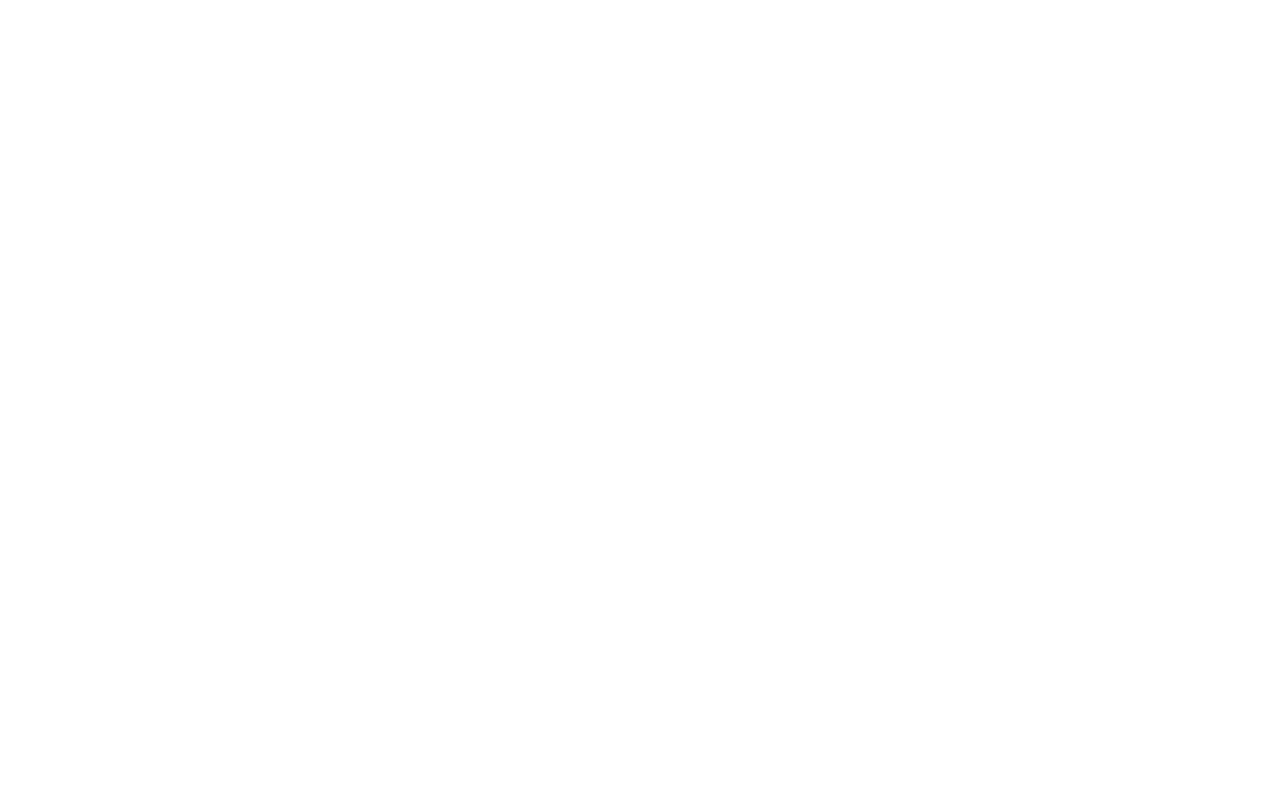
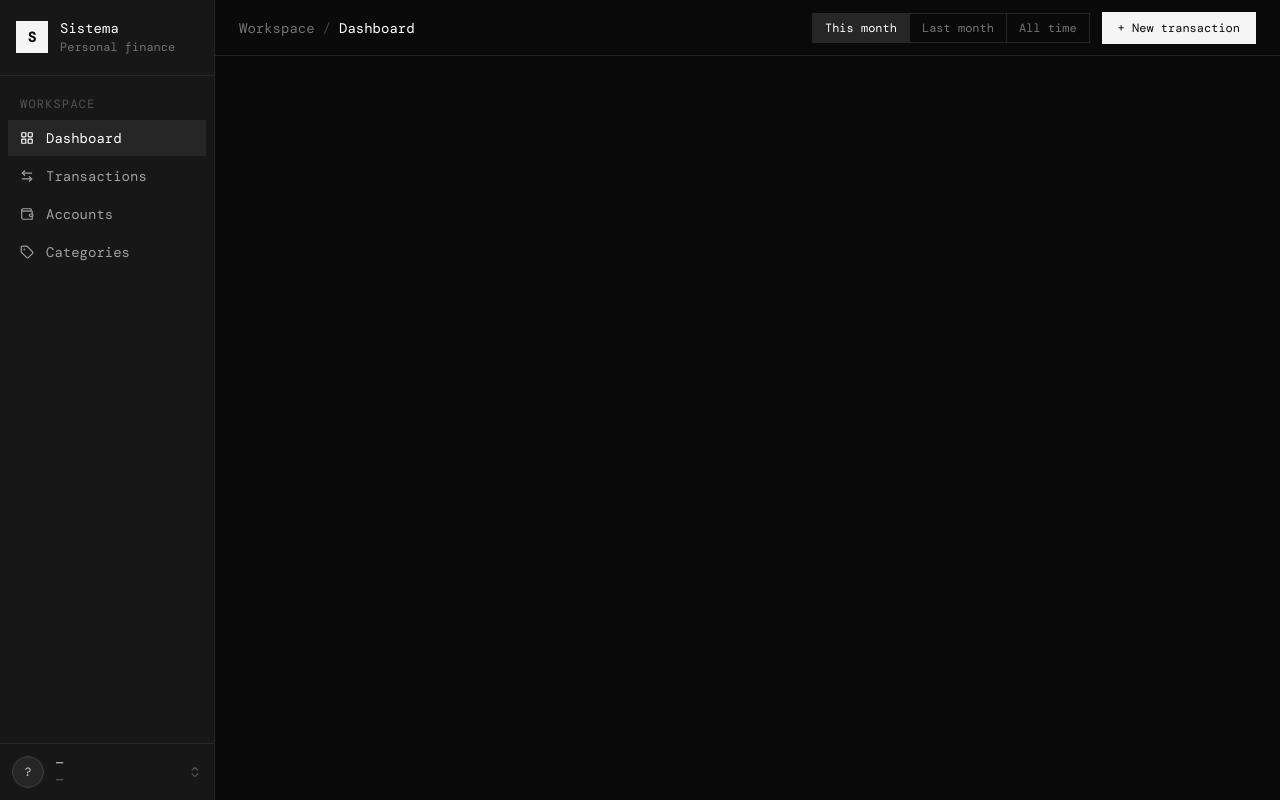
Before and after one commit to renanmerlotti/sistema-financeiro, a React (Vite) app in the folder frontend/: page /dashboard in a window 1280 px wide. Before the commit this address had no page. Built offline with nearby package versions, Linux system fonts and the light colour scheme.

Commit message:
feat(dashboard): create Dashboard.jsx with Header.jsx and Sidebar.jsx

```diff
--- a/frontend/package.json
+++ b/frontend/package.json
@@ -12,6 +12,7 @@
   "dependencies": {
     "@tailwindcss/vite": "^4.2.4",
     "axios": "^1.16.0",
+    "lucide-react": "^1.14.0",
     "react": "^19.2.5",
     "react-dom": "^19.2.5",
     "react-router-dom": "^7.14.2",
--- a/frontend/src/App.jsx
+++ b/frontend/src/App.jsx
@@ -2,6 +2,7 @@
 import { AuthProvider } from "./context/AuthContext";
 import Login from "./components/Login";
 import Register from "./components/Register";
+import Dashboard from "./components/Dashboard";
 
 export default function App() {
   return (
@@ -11,6 +12,7 @@
           <Route path="/" element={<Navigate to="/login" replace />} />
           <Route path="/login" element={<Login />} />
           <Route path="/register" element={<Register />} />
+          <Route path="/dashboard" element={<Dashboard />} />
         </Routes>
       </AuthProvider>
     </BrowserRouter>
--- /dev/null
+++ b/frontend/src/components/Dashboard.jsx
@@ -0,0 +1,14 @@
+import Sidebar from "./layout/Sidebar";
+import Header from "./layout/Header";
+
+export default function Dashboard() {
+  return (
+    <div className="flex h-screen bg-neutral-950 overflow-hidden">
+      <Sidebar />
+      <div className="flex-1 flex flex-col overflow-hidden">
+        <Header />
+        <main className="flex-1 overflow-auto p-6"></main>
+      </div>
+    </div>
+  );
+}
--- /dev/null
+++ b/frontend/src/components/layout/Header.jsx
@@ -0,0 +1,54 @@
+import { useState } from 'react'
+import { useLocation } from 'react-router-dom'
+
+const FILTERS = ['This month', 'Last month', 'All time']
+
+const PAGE_LABELS = {
+  '/dashboard':    'Dashboard',
+  '/transactions': 'Transactions',
+  '/accounts':     'Accounts',
+  '/categories':   'Categories',
+}
+
+export default function Header() {
+  const [activeFilter, setActiveFilter] = useState('This month')
+  const { pathname } = useLocation()
+  const pageLabel = PAGE_LABELS[pathname] ?? 'Dashboard'
+
+  return (
+    <header className="h-14 border-b border-neutral-800 flex items-center justify-between px-6 shrink-0">
+
+      <div className="flex items-center gap-2">
+        <span className="mono text-neutral-500 text-sm">Workspace</span>
+        <span className="mono text-neutral-700 text-sm">/</span>
+        <span className="mono text-white text-sm">{pageLabel}</span>
+      </div>
+
+      <div className="flex items-center gap-3">
+
+        <div className="flex border border-neutral-800">
+          {FILTERS.map((f, i) => (
+            <button
+              key={f}
+              onClick={() => setActiveFilter(f)}
+              className={`mono text-xs px-3 py-1.5 transition-colors ${
+                i > 0 ? 'border-l border-neutral-800' : ''
+              } ${
+                activeFilter === f
+                  ? 'bg-neutral-800 text-white'
+                  : 'text-neutral-500 hover:text-neutral-300'
+              }`}
+            >
+              {f}
+            </button>
+          ))}
+        </div>
+
+        <button className="mono bg-neutral-100 hover:bg-neutral-300 text-neutral-950 text-xs px-4 py-2 transition-colors">
+          + New transaction
+        </button>
+
+      </div>
+    </header>
+  )
+}
--- /dev/null
+++ b/frontend/src/components/layout/Sidebar.jsx
@@ -0,0 +1,95 @@
+import { NavLink } from "react-router-dom";
+import { useAuth } from "../../context/AuthContext";
+import {
+  LayoutGrid,
+  ArrowLeftRight,
+  Wallet,
+  Tag,
+  ChevronsUpDown,
+} from "lucide-react";
+
+const WORKSPACE_NAV = [
+  { label: "Dashboard", path: "/dashboard", Icon: LayoutGrid },
+  { label: "Transactions", path: "/transactions", Icon: ArrowLeftRight },
+  { label: "Accounts", path: "/accounts", Icon: Wallet },
+  { label: "Categories", path: "/categories", Icon: Tag },
+];
+
+function NavItem({ label, path, Icon }) {
+  return (
+    <NavLink
+      to={path}
+      className={({ isActive }) =>
+        `flex items-center px-3 py-2 mono text-sm transition-colors ${
+          isActive
+            ? "bg-neutral-800 text-white"
+            : "text-neutral-400 hover:text-neutral-200 hover:bg-neutral-800/50"
+        }`
+      }
+    >
+      <span className="flex items-center gap-3">
+        <Icon size={14} />
+        {label}
+      </span>
+    </NavLink>
+  );
+}
+
+export default function Sidebar() {
+  const { user } = useAuth();
+
+  const initials = user?.username
+    ? user.username
+        .split(" ")
+        .map((w) => w[0])
+        .join("")
+        .slice(0, 2)
+        .toUpperCase()
+    : "?";
+
+  return (
+    <aside className="w-[215px] h-screen bg-neutral-900 border-r border-neutral-800 flex flex-col shrink-0">
+      <div className="px-4 py-5 border-b border-neutral-800">
+        <div className="flex items-center gap-3">
+          <div className="w-8 h-8 bg-neutral-100 text-neutral-950 flex items-center justify-center text-sm font-semibold mono shrink-0">
+            S
+          </div>
+          <div>
+            <p className="mono text-white text-sm leading-tight">Sistema</p>
+            <p className="mono text-neutral-500 text-xs leading-tight mt-0.5">
+              Personal finance
+            </p>
+          </div>
+        </div>
+      </div>
+
+      <nav className="flex-1 px-2 pt-5 space-y-0.5">
+        <p className="mono text-neutral-600 text-xs tracking-widest uppercase px-3 mb-2">
+          Workspace
+        </p>
+        {WORKSPACE_NAV.map((item) => (
+          <NavItem key={item.path} {...item} />
+        ))}
+      </nav>
+
+      <div className="border-t border-neutral-800 px-3 py-3">
+        <div className="flex items-center gap-3">
+          <div className="w-8 h-8 rounded-full bg-neutral-800 border border-neutral-700 text-neutral-300 flex items-center justify-center text-xs mono shrink-0">
+            {initials}
+          </div>
+          <div className="flex-1 min-w-0">
+            <p className="mono text-white text-xs leading-tight truncate">
+              {user?.username ?? "—"}
+            </p>
+            <p className="mono text-neutral-500 text-xs leading-tight truncate mt-0.5">
+              {user?.email ?? "—"}
+            </p>
+          </div>
+          <button className="text-neutral-600 hover:text-neutral-400 transition-colors shrink-0">
+            <ChevronsUpDown size={14} />
+          </button>
+        </div>
+      </div>
+    </aside>
+  );
+}
```
Also changed, not shown: 1 other file (tests, documents, lock files or other folders).
